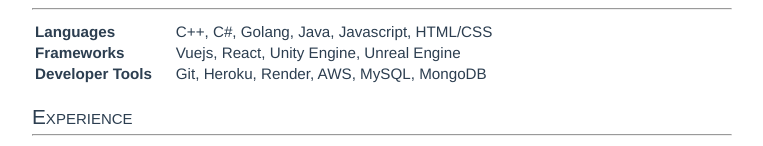
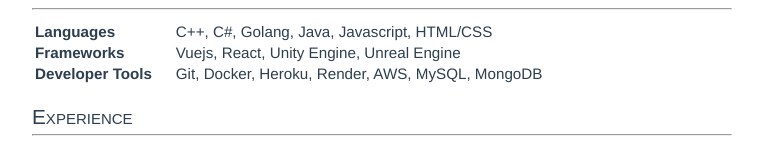
Before and after one commit to Vylantze/resume, a Vue app: page / in a window 1280 px wide. Shown: the part 354-500 px from the top of the page, without its empty margins (258-1021 px from the left). Built offline with nearby package versions, Linux system fonts and the light colour scheme.

Commit message:
Add docker to list of skills.

```diff
--- a/src/components/Body.vue
+++ b/src/components/Body.vue
@@ -53,7 +53,7 @@
             </tr>
             <tr>
               <td><b>Developer Tools</b></td>
-              <td>Git, Heroku, Render, AWS, MySQL, MongoDB</td>
+              <td>Git, Docker, Heroku, Render, AWS, MySQL, MongoDB</td>
             </tr>
           </tbody>
         </table>
```
